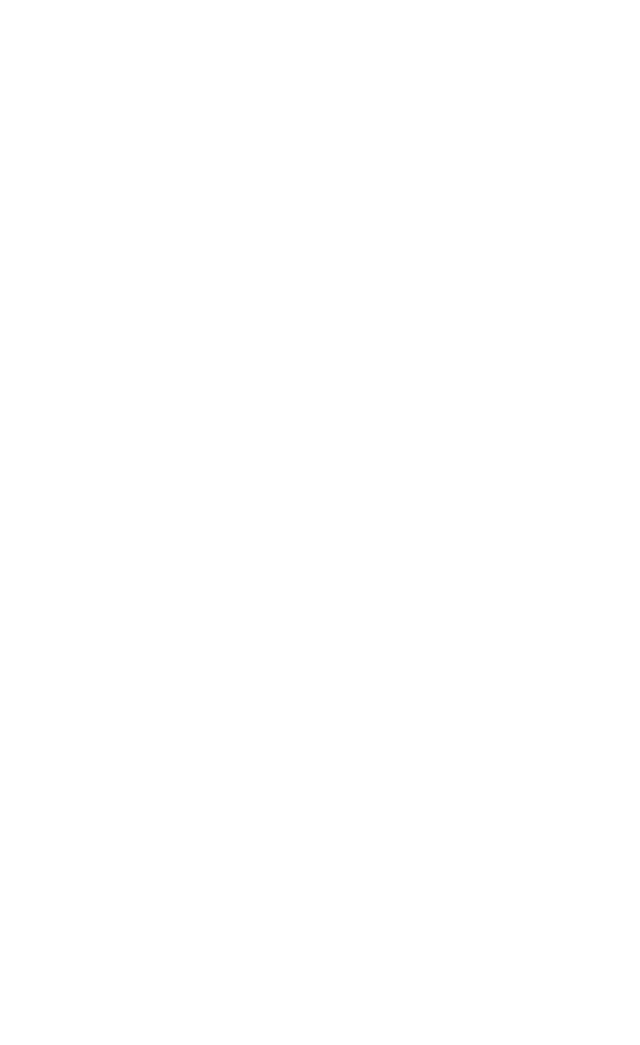
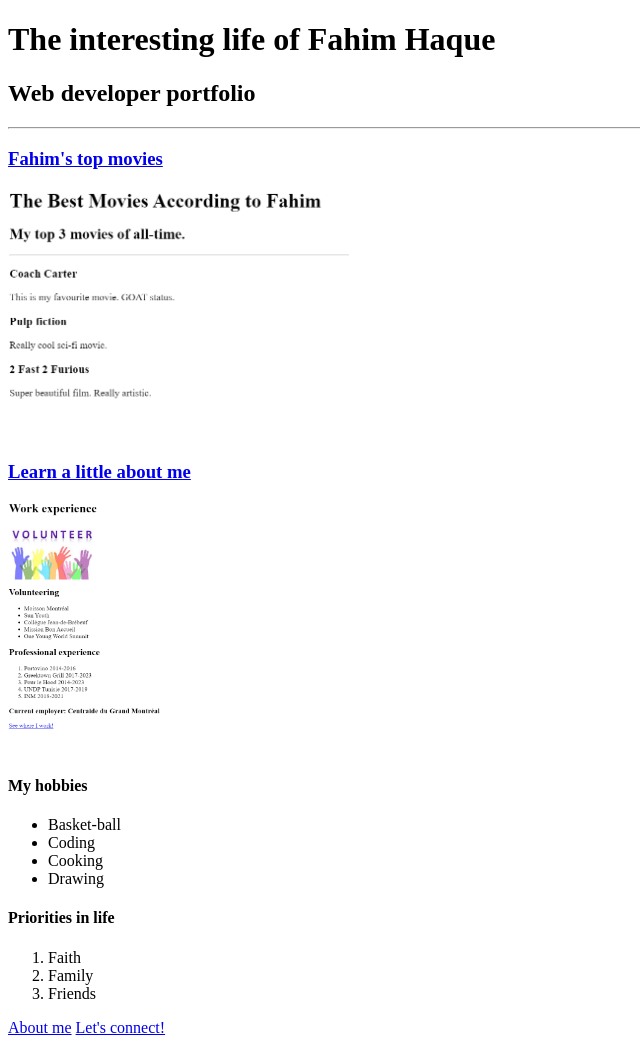
Before and after one commit to Fahimhaque1/html-portfolio, a plain HTML site: page index.html in a window 1280 px wide. Shown: the whole page, without its empty margins (0-640 px from the left). Before the commit the page ends 800 px from the top, so only its background shows below. Drawn offline with Linux system fonts and the light colour scheme.

Commit message:
Add files via upload

```diff
--- a/index.html
+++ b/index.html
@@ -1,4 +1,41 @@
 <!-- TODO 1: Create the HTML Boilerplate -->
+ <!DOCTYPE html>
+ <html lang="en">
+ <head>
+    <meta charset="UTF-8">
+    <meta name="viewport" content="width=device-width, initial-scale=1.0">
+    <title>Fahim's bio</title>
+ </head>
+
+ <body>
+    <h1>The interesting life of Fahim Haque</h1>
+    <h2>Web developer portfolio</h2>
+    <hr />
+    <h3><a href="./public/movie rankings.html">Fahim's top movies</a></h3>
+    <img src="./public/top movies pic.png" height="250" alt="movie ranking preview"/>
+    <h3><a href="./public/contact.html">Learn a little about me</a></h3>
+    <img src="./public/aboutmepic.png" height="250" alt="aboutme preview"/>
+
+    <h4>My hobbies</h4>
+    <ul>
+        <li>Basket-ball</li>
+        <li>Coding</li>
+        <li>Cooking</li>
+        <li>Drawing</li>
+    </ul>
+
+<h4>Priorities in life</h4>
+<ol>
+    <li>Faith</li>
+    <li>Family</li>
+    <li>Friends</li>
+</ol>
+
+<a href="./public/about.html">About me</a>
+<a href="./public/contact.html">Let's connect!</a>
+
+ </body>
+ </html>
 
 <!-- TODO 2: Add Your previous projects' HTML into the public folder -->
 
```
